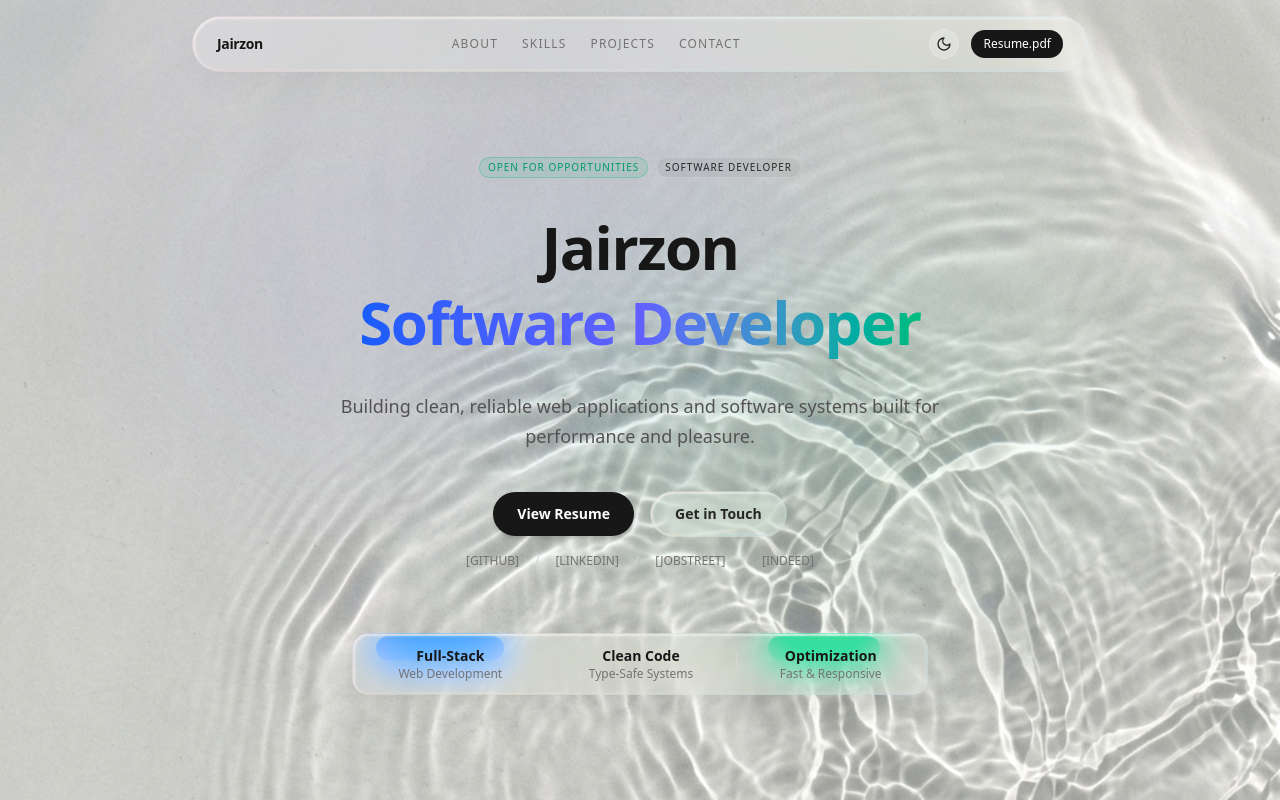
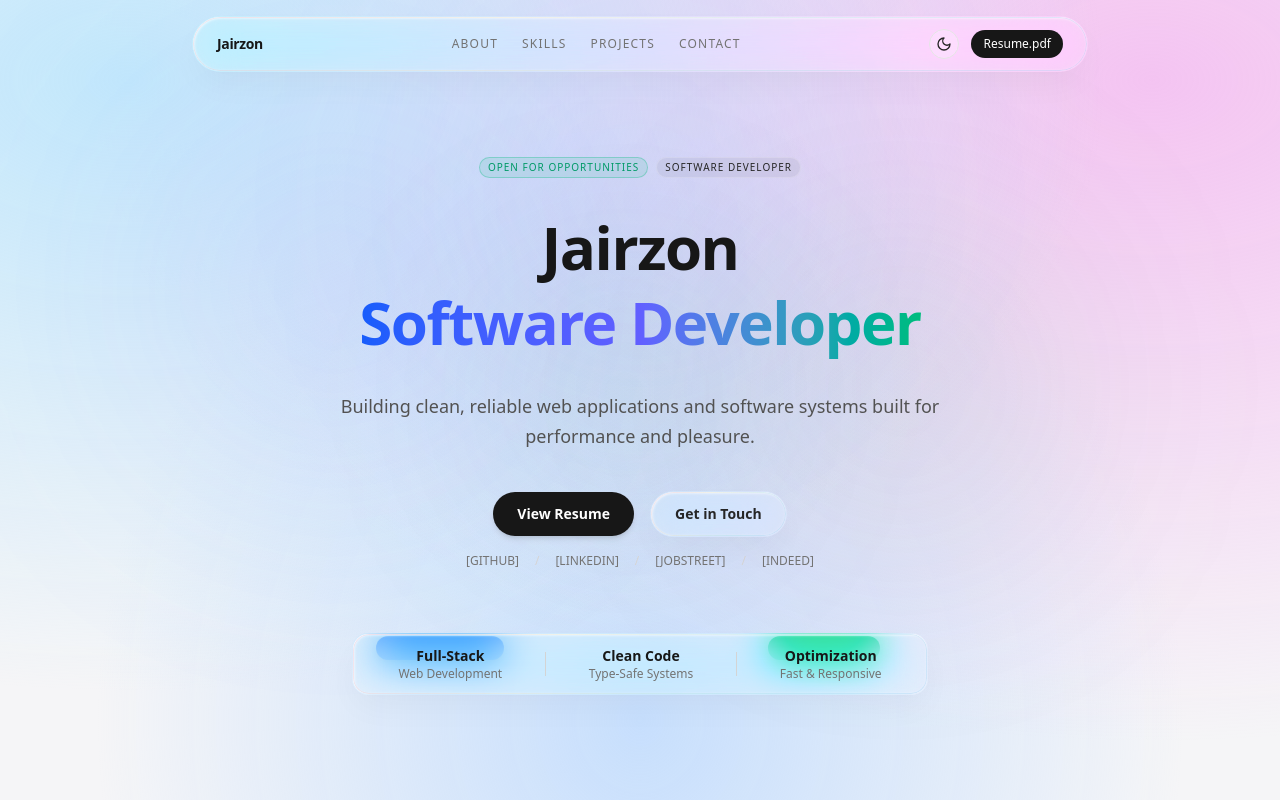
Before and after one commit to sora960/portfolio-ultimate, a Next.js app: page / in a window 1280 px wide. Shown: the top 800 px of the page. Built offline with nearby package versions, Linux system fonts and the light colour scheme.

Commit message:
revert body background to original abstract color mesh gradients, keeping realistic glass card styles

```diff
--- a/src/app/globals.css
+++ b/src/app/globals.css
@@ -9,17 +9,18 @@
 
 @layer base {
   :root {
-    --bg-mesh-light: url('/caustics-light.jpg');
-    --bg-mesh-dark:  url('/caustics-dark.jpg');
+    --bg-mesh-light: radial-gradient(at 10% 10%, rgba(186, 230, 253, 0.85) 0px, transparent 60%),
+                     radial-gradient(at 90% 10%, rgba(244, 180, 240, 0.75) 0px, transparent 65%),
+                     radial-gradient(at 50% 90%, rgba(191, 219, 254, 0.85) 0px, transparent 60%);
+    --bg-mesh-dark:  radial-gradient(at 10% 10%, rgba(30, 27, 75, 0.65) 0px, transparent 55%),
+                     radial-gradient(at 90% 10%, rgba(88, 28, 135, 0.45) 0px, transparent 60%),
+                     radial-gradient(at 50% 90%, rgba(15, 23, 42, 0.85) 0px, transparent 55%);
   }
 
   body {
     background-color: #F5F5F7;
     background-image: var(--bg-mesh-light);
     background-attachment: fixed;
-    background-size: cover;
-    background-position: center;
-    background-repeat: no-repeat;
     color: #1D1D1F;
     min-height: 100vh;
     transition: background-color 0.3s ease, color 0.3s ease;
@@ -28,10 +29,6 @@
   .dark body {
     background-color: #000000;
     background-image: var(--bg-mesh-dark);
-    background-attachment: fixed;
-    background-size: cover;
-    background-position: center;
-    background-repeat: no-repeat;
     color: #F5F5F7;
   }
 }
```
Also changed, not shown: public/caustics-dark.jpg (deleted), public/caustics-light.jpg (deleted).
